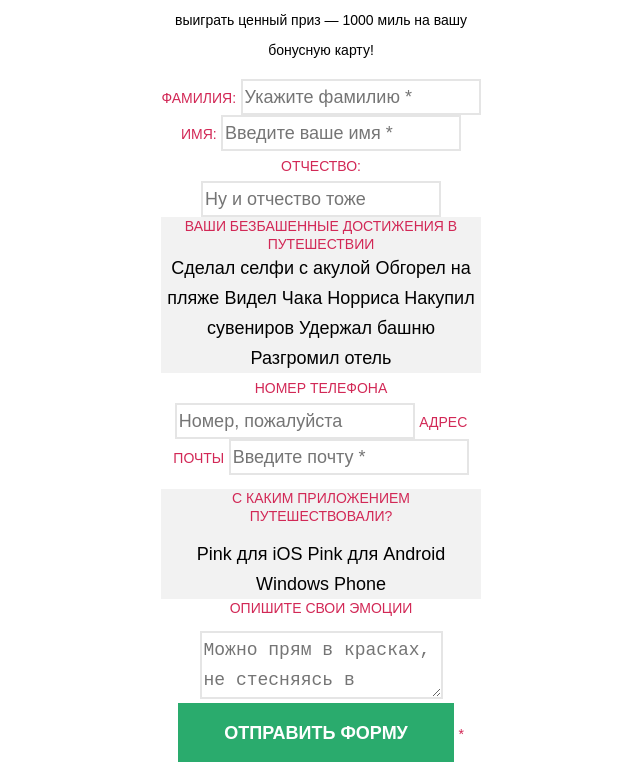
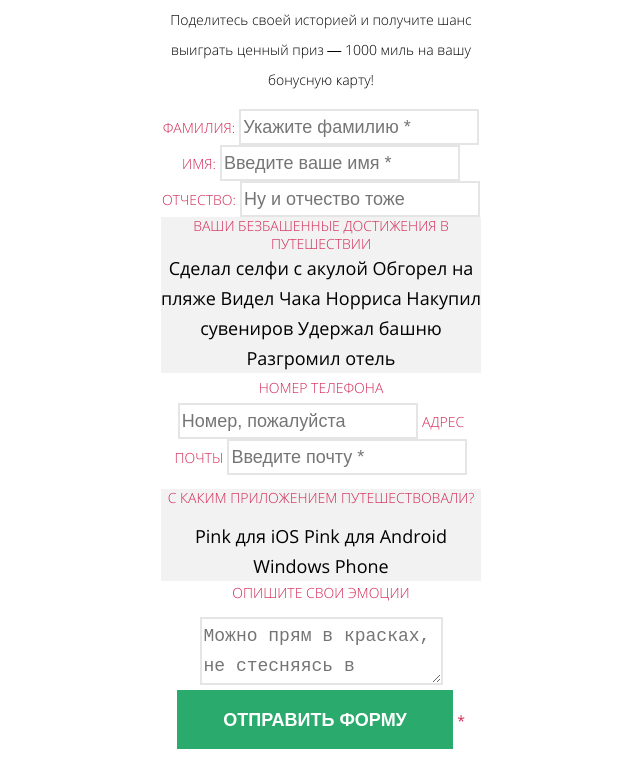
Before and after one commit to navigator980/1225721-pink-19, a website: page source/form.html in a window 1280 px wide. Shown: the part 410-1181 px from the top of the page, without its empty margins (319-959 px from the left). Drawn offline with nearby package versions, Linux system fonts and the light colour scheme; files that its build step writes are made by us from their sources; the site is published under a folder, as on GitHub Pages, so addresses that start at the root find nothing.

Commit message:
вносит изменения в fonts.scss

```diff
--- a/source/sass/blocks/feedback.scss
+++ b/source/sass/blocks/feedback.scss
@@ -1,5 +1,6 @@
 .feedback__user {
   list-style: none;
+  padding: 0;
 }
 
 .feedback__user-name {
--- a/source/sass/fonts.scss
+++ b/source/sass/fonts.scss
@@ -3,7 +3,7 @@
   font-weight: 400;
   font-style: normal;
   font-display: swap;
-  src: url("/fonts/opensans.woff2") format("woff2"), url("/fonts/opensans.woff") format("woff");
+  src: url("../fonts/opensans.woff2") format("woff2"), url("../fonts/opensans.woff") format("woff");
 }
 
 @font-face {
@@ -11,7 +11,7 @@
   font-weight: 700;
   font-style: normal;
   font-display: swap;
-  src: url("/fonts/opensansbold.woff2") format("woff2"), url("/fonts/opensansbold.woff") format("woff");
+  src: url("../fonts/opensansbold.woff2") format("woff2"), url("../fonts/opensansbold.woff") format("woff");
 }
 
 @font-face {
@@ -19,5 +19,5 @@
   font-weight: 300;
   font-style: normal;
   font-display: swap;
-  src: url("/fonts/opensanslight.woff2") format("woff2"), url("/fonts/opensanslight.woff") format("woff");
+  src: url("../fonts/opensanslight.woff2") format("woff2"), url("../fonts/opensanslight.woff") format("woff");
 }
```
